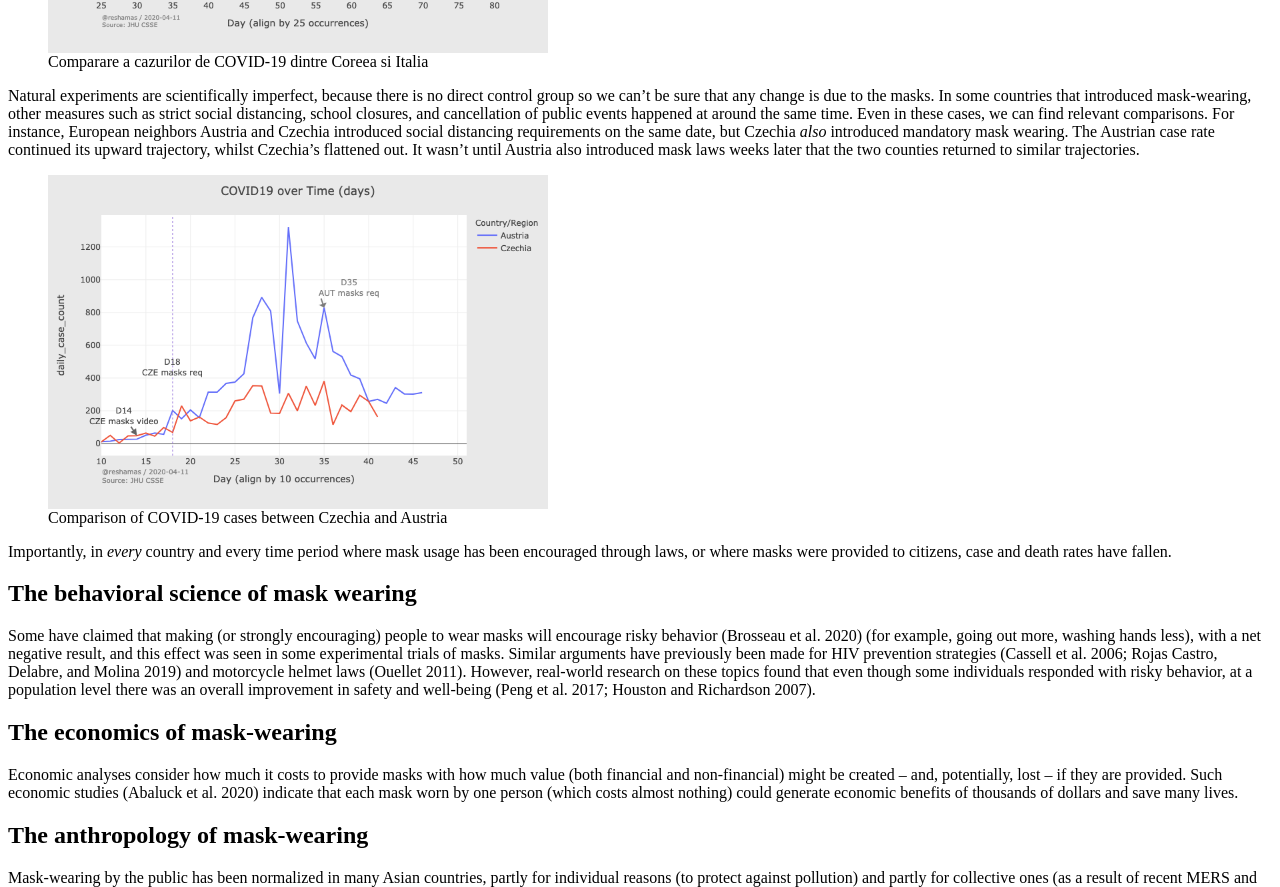
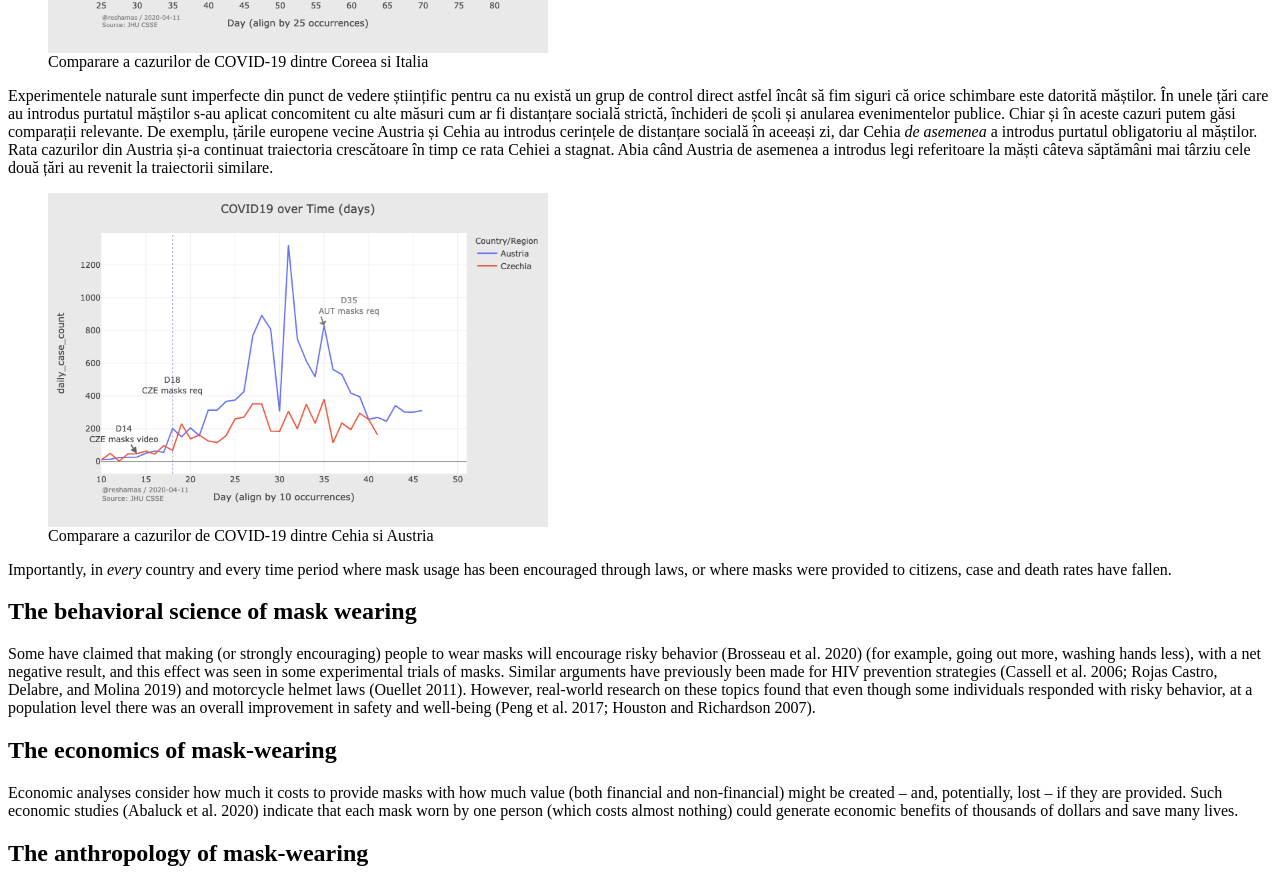
Before and after one commit to emilianbold/fastai-masks, a plain HTML site: page index.html in a window 1280 px wide. Shown: the part 2062-2949 px from the top of the page. Drawn offline with Linux system fonts and the light colour scheme.

Commit message:
Update index.html

```diff
--- a/index.html
+++ b/index.html
@@ -136,12 +136,17 @@ The mathematics of transmission</h2>
 
 </figure>
 
+<p>
+  Experimentele naturale sunt imperfecte din punct de vedere științific pentru ca nu există un grup de control direct astfel încât să fim siguri că orice schimbare este datorită măștilor. În unele țări care au introdus purtatul măștilor s-au aplicat concomitent cu alte măsuri cum ar fi distanțare socială strictă, închideri de școli și anularea evenimentelor publice. Chiar și în aceste cazuri putem găsi comparații relevante. De exemplu, țările europene vecine Austria și Cehia au introdus cerințele de distanțare socială în aceeași zi, dar Cehia <em>de asemenea</em> a introdus purtatul obligatoriu al măștilor. Rata cazurilor din Austria și-a continuat traiectoria crescătoare în timp ce rata Cehiei a stagnat. Abia când Austria de asemenea a introdus legi referitoare la măști câteva săptămâni mai târziu cele două țări au revenit la traiectorii similare.
+  </p>
+    <!---
 <p>Natural experiments are scientifically imperfect, because there is no direct control group so we can’t be sure that any change is due to the masks. In some countries that introduced mask-wearing, other measures such as strict social distancing, school closures, and cancellation of public events happened at around the same time. Even in these cases, we can find relevant comparisons. For instance, European neighbors Austria and Czechia introduced social distancing requirements on the same date, but Czechia <em>also</em> introduced mandatory mask wearing. The Austrian case rate continued its upward trajectory, whilst Czechia’s flattened out. It wasn’t until Austria also introduced mask laws weeks later that the two counties returned to similar trajectories.</p>
+-->
 
 <figure>
-  <img class="image" width="500" src="image3.png" alt="Comparison of COVID-19 cases between Czechia and Austria" />
+  <img class="image" width="500" src="image3.png" alt="Comparare a cazurilor de COVID-19 dintre Cehia si Austria" />
 
-  <figcaption class="image-caption">Comparison of COVID-19 cases between Czechia and Austria</figcaption>
+  <figcaption class="image-caption">Comparare a cazurilor de COVID-19 dintre Cehia si Austria</figcaption>
 
 </figure>
 
```
